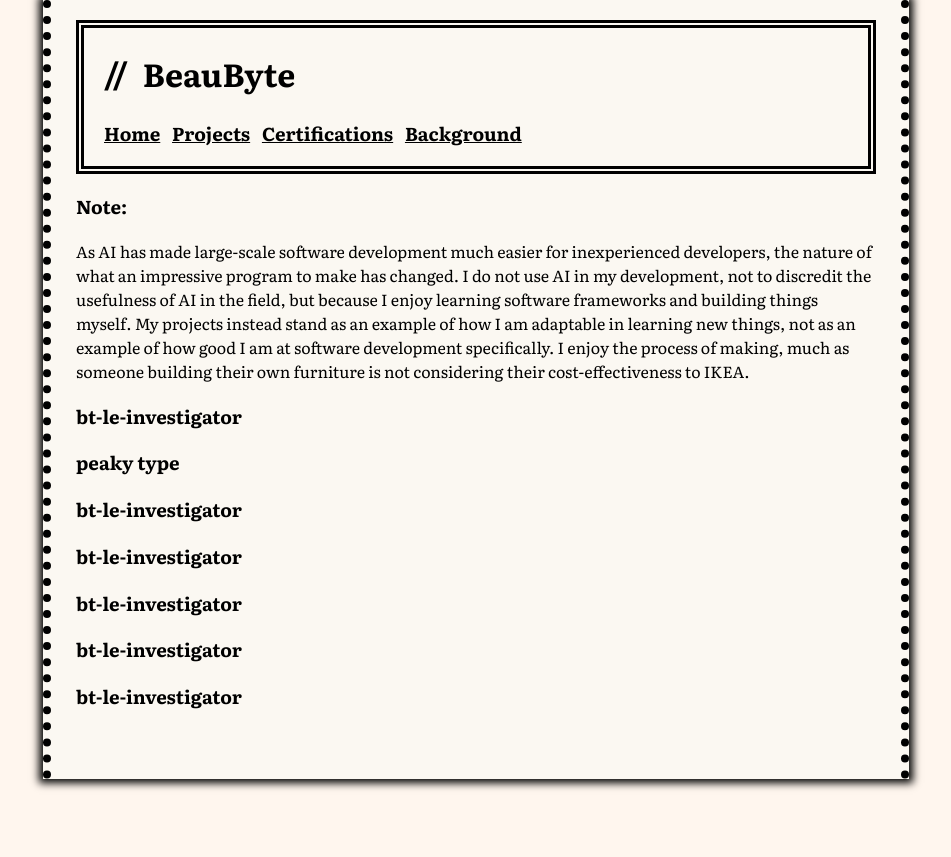
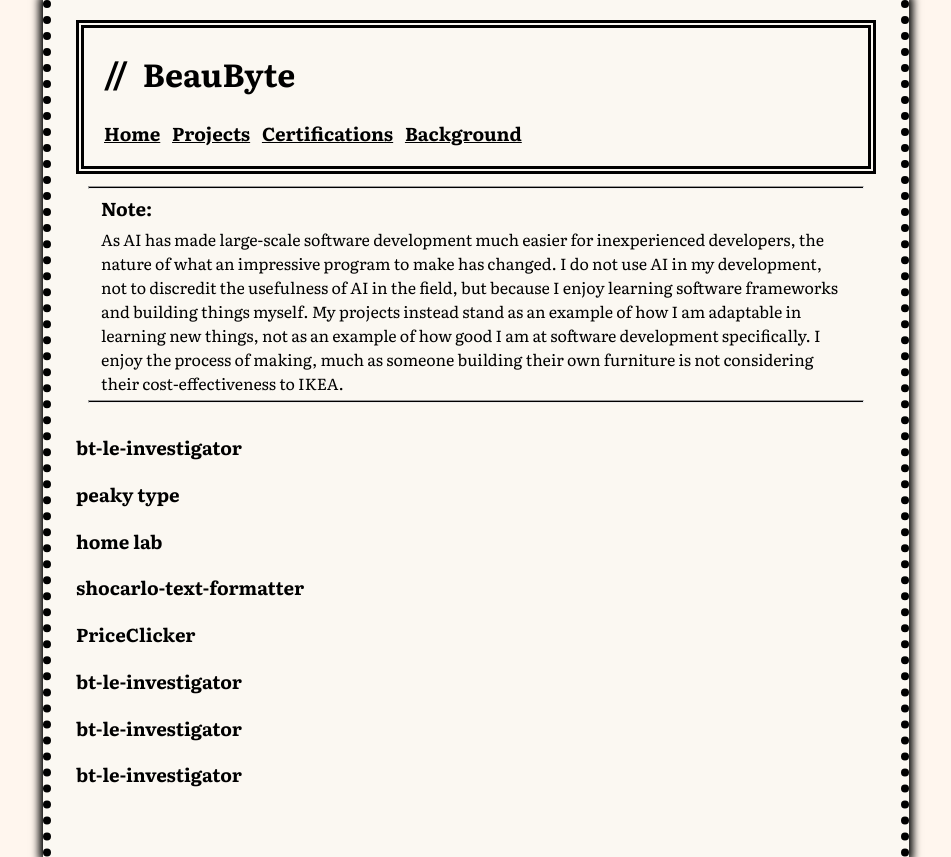
Before and after one commit to beaubyte/beaubyte-dev, a SvelteKit app: page /projects in a window 1280 px wide. Shown: the whole page, without its empty margins (164-1115 px from the left). Before the commit the page ends 800 px from the top, so only its background shows below. Built offline with nearby package versions, Linux system fonts and the light colour scheme.

Commit message:
updated projects page note stylings

```diff
--- a/src/routes/+layout.svelte
+++ b/src/routes/+layout.svelte
@@ -53,6 +53,12 @@
 		border-width: 8px;
 	}
 
+	:global(hr) {
+			background-color: black;
+			height: 1px;
+			margin: 2px;
+	}
+
 	:global(.darken){
 			filter: brightness(0);
 	}
--- a/src/routes/projects/+page.svelte
+++ b/src/routes/projects/+page.svelte
@@ -1,7 +1,24 @@
 <script>
 </script>
+
+<style>
+    #ai-note {
+        padding: 10px;
+    }
+    #ai-note h3 {
+        padding-left: 10px;
+        padding-right: 10px;
+        margin: 5px;
+    }
+    #ai-note p {
+        padding-left: 10px;
+        padding-right: 10px;
+        margin: 5px;
+    }
+</style>
 <div id="ai-note">
-   <h3>
+    <hr>
+    <h3>
        Note:
    </h3>
     <p>
@@ -12,6 +29,7 @@
         development specifically. I enjoy the process of making, much as someone building their own furniture is not
         considering their cost-effectiveness to IKEA.
     </p>
+    <hr>
 </div>
 <div class="project">
     <h3>
@@ -25,7 +43,17 @@
 </div>
 <div class="project">
     <h3>
-
+        home lab
+    </h3>
+</div>
+<div class="project">
+    <h3>
+         shocarlo-text-formatter
+    </h3>
+</div>
+<div class="project">
+    <h3>
+        PriceClicker
     </h3>
 </div>
 <div class="project">
@@ -43,13 +71,3 @@
         bt-le-investigator
     </h3>
 </div>
-<div class="project">
-    <h3>
-        bt-le-investigator
-    </h3>
-</div>
-<div class="project">
-    <h3>
-        bt-le-investigator
-    </h3>
-</div>
```
